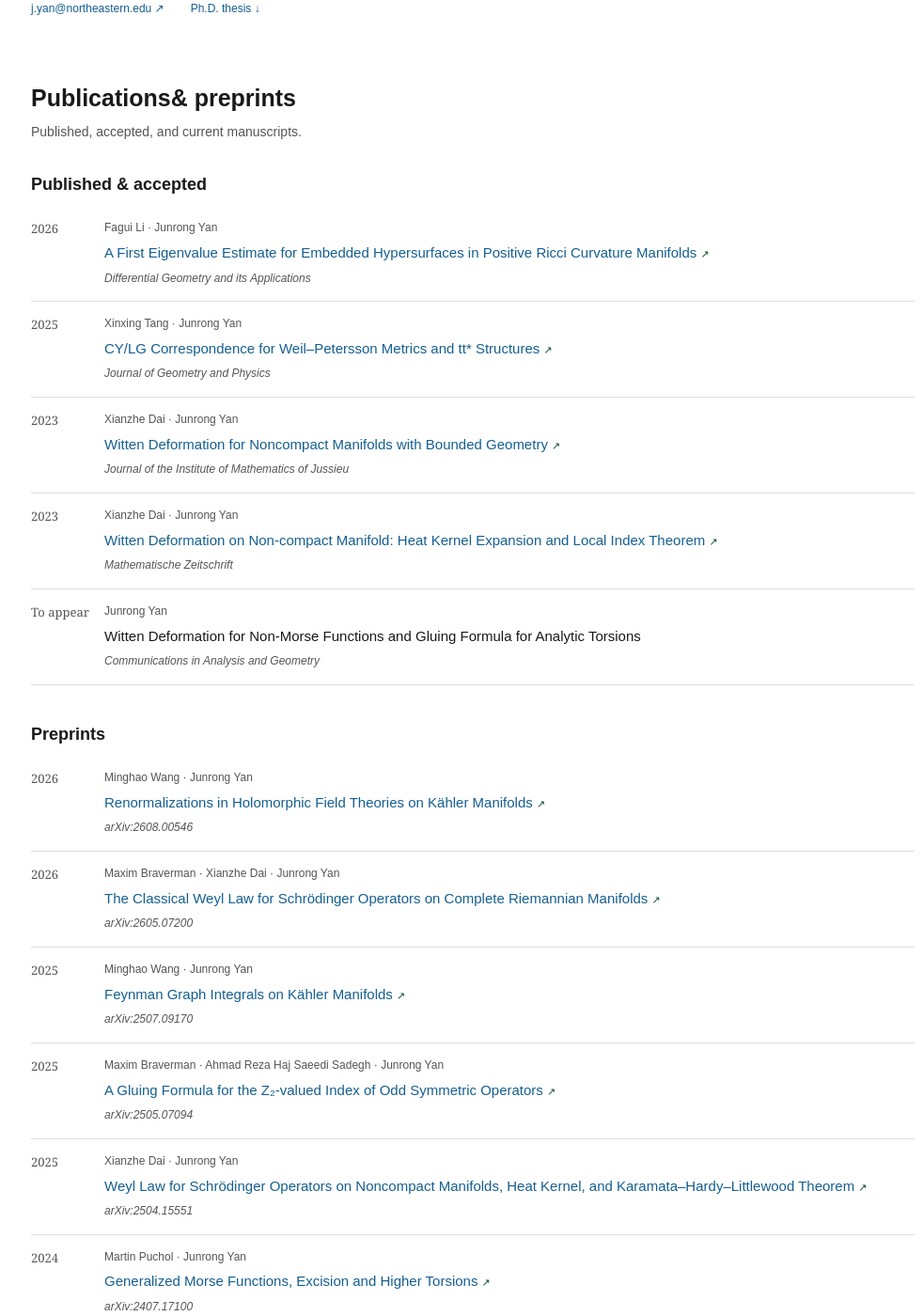
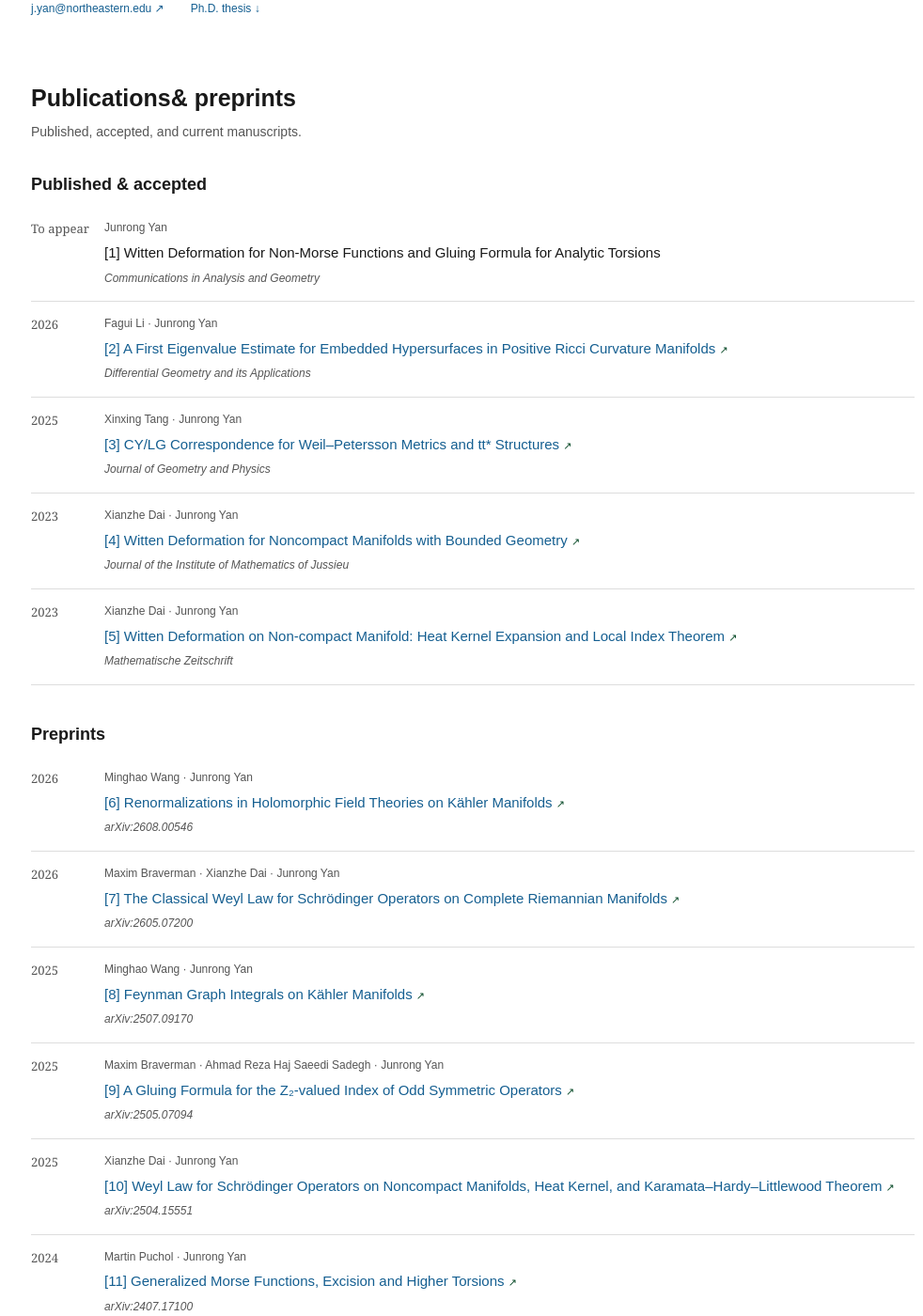
Before and after one commit to j-yan783/j-yan_math.github.io, a Jekyll site: the page index.html, which Jekyll copies as it is, in a window 1280 px wide and 1400 px high, scrolled down 644 px. Shown: the whole window at 94% size, without its empty margins (137-1119 px from the left). Built offline with Jekyll 4.4.1, drawn with Linux system fonts in a browser that asks for light colours; some of the changed text lies outside the part shown.

Commit message:
Update index.html

```diff
--- a/index.html
+++ b/index.html
@@ -26,19 +26,19 @@
     <article><span>05</span><div><h3>Feynman graph integrals</h3><p>Renormalization and holomorphic field theories on Kähler manifolds. Joint with Minghao Wang.</p></div></article>
   </div><a class="button outline" href="Research_Statement .pdf">Read research statement <span>↓</span></a></section>
   <section class="section papers" id="research"><div class="section-kicker"><span>02</span><p>Research</p></div><div class="papers-heading"><h2>Publications<br>&amp; <em>preprints</em></h2><p>Published, accepted, and current manuscripts.</p></div><h3 class="group-title">Published &amp; accepted <span>05</span></h3><div>
-    <article class="publication"><span class="pub-year">2026</span><div><p class="authors">Fagui Li · Junrong Yan</p><h3><a href="https://www.sciencedirect.com/science/article/abs/pii/S092622452600001X">A First Eigenvalue Estimate for Embedded Hypersurfaces in Positive Ricci Curvature Manifolds <span>↗</span></a></h3><p class="venue">Differential Geometry and its Applications</p></div></article>
-    <article class="publication"><span class="pub-year">2025</span><div><p class="authors">Xinxing Tang · Junrong Yan</p><h3><a href="https://www.sciencedirect.com/science/article/pii/S0393044025001299">CY/LG Correspondence for Weil–Petersson Metrics and tt* Structures <span>↗</span></a></h3><p class="venue">Journal of Geometry and Physics</p></div></article>
-    <article class="publication"><span class="pub-year">2023</span><div><p class="authors">Xianzhe Dai · Junrong Yan</p><h3><a href="https://doi.org/10.1017/S1474748021000232">Witten Deformation for Noncompact Manifolds with Bounded Geometry <span>↗</span></a></h3><p class="venue">Journal of the Institute of Mathematics of Jussieu</p></div></article>
-    <article class="publication"><span class="pub-year">2023</span><div><p class="authors">Xianzhe Dai · Junrong Yan</p><h3><a href="https://link.springer.com/article/10.1007/s00209-022-03150-0">Witten Deformation on Non-compact Manifold: Heat Kernel Expansion and Local Index Theorem <span>↗</span></a></h3><p class="venue">Mathematische Zeitschrift</p></div></article>
-    <article class="publication"><span class="pub-year">To appear</span><div><p class="authors">Junrong Yan</p><h3>Witten Deformation for Non-Morse Functions and Gluing Formula for Analytic Torsions</h3><p class="venue">Communications in Analysis and Geometry</p></div></article>
+    <article class="publication"><span class="pub-year">To appear</span><div><p class="authors">Junrong Yan</p><h3> [1] Witten Deformation for Non-Morse Functions and Gluing Formula for Analytic Torsions</h3><p class="venue">Communications in Analysis and Geometry</p></div></article>
+    <article class="publication"><span class="pub-year">2026</span><div><p class="authors">Fagui Li · Junrong Yan</p><h3><a href="https://www.sciencedirect.com/science/article/abs/pii/S092622452600001X"> [2] A First Eigenvalue Estimate for Embedded Hypersurfaces in Positive Ricci Curvature Manifolds <span>↗</span></a></h3><p class="venue">Differential Geometry and its Applications</p></div></article>
+    <article class="publication"><span class="pub-year">2025</span><div><p class="authors">Xinxing Tang · Junrong Yan</p><h3><a href="https://www.sciencedirect.com/science/article/pii/S0393044025001299"> [3] CY/LG Correspondence for Weil–Petersson Metrics and tt* Structures <span>↗</span></a></h3><p class="venue">Journal of Geometry and Physics</p></div></article>
+    <article class="publication"><span class="pub-year">2023</span><div><p class="authors">Xianzhe Dai · Junrong Yan</p><h3><a href="https://doi.org/10.1017/S1474748021000232"> [4] Witten Deformation for Noncompact Manifolds with Bounded Geometry <span>↗</span></a></h3><p class="venue">Journal of the Institute of Mathematics of Jussieu</p></div></article>
+    <article class="publication"><span class="pub-year">2023</span><div><p class="authors">Xianzhe Dai · Junrong Yan</p><h3><a href="https://link.springer.com/article/10.1007/s00209-022-03150-0"> [5] Witten Deformation on Non-compact Manifold: Heat Kernel Expansion and Local Index Theorem <span>↗</span></a></h3><p class="venue">Mathematische Zeitschrift</p></div></article>
   </div><h3 class="group-title preprint-title">Preprints <span>07</span></h3><div>
-    <article class="publication"><span class="pub-year">2026</span><div><p class="authors">Minghao Wang · Junrong Yan</p><h3><a href="https://arxiv.org/abs/2608.00546">Renormalizations in Holomorphic Field Theories on Kähler Manifolds <span>↗</span></a></h3><p class="venue">arXiv:2608.00546</p></div></article>
-    <article class="publication"><span class="pub-year">2026</span><div><p class="authors">Maxim Braverman · Xianzhe Dai · Junrong Yan</p><h3><a href="https://arxiv.org/abs/2605.07200">The Classical Weyl Law for Schrödinger Operators on Complete Riemannian Manifolds <span>↗</span></a></h3><p class="venue">arXiv:2605.07200</p></div></article>
-    <article class="publication"><span class="pub-year">2025</span><div><p class="authors">Minghao Wang · Junrong Yan</p><h3><a href="https://arxiv.org/abs/2507.09170">Feynman Graph Integrals on Kähler Manifolds <span>↗</span></a></h3><p class="venue">arXiv:2507.09170</p></div></article>
-    <article class="publication"><span class="pub-year">2025</span><div><p class="authors">Maxim Braverman · Ahmad Reza Haj Saeedi Sadegh · Junrong Yan</p><h3><a href="https://arxiv.org/abs/2505.07094">A Gluing Formula for the Z₂-valued Index of Odd Symmetric Operators <span>↗</span></a></h3><p class="venue">arXiv:2505.07094</p></div></article>
-    <article class="publication"><span class="pub-year">2025</span><div><p class="authors">Xianzhe Dai · Junrong Yan</p><h3><a href="https://arxiv.org/abs/2504.15551">Weyl Law for Schrödinger Operators on Noncompact Manifolds, Heat Kernel, and Karamata–Hardy–Littlewood Theorem <span>↗</span></a></h3><p class="venue">arXiv:2504.15551</p></div></article>
-    <article class="publication"><span class="pub-year">2024</span><div><p class="authors">Martin Puchol · Junrong Yan</p><h3><a href="https://arxiv.org/abs/2407.17100">Generalized Morse Functions, Excision and Higher Torsions <span>↗</span></a></h3><p class="venue">arXiv:2407.17100</p></div></article>
-    <article class="publication"><span class="pub-year">2023</span><div><p class="authors">Junrong Yan</p><h3><a href="https://arxiv.org/abs/2301.02591">A New Analytic Proof of Gluing Formula for Analytic Torsion Forms <span>↗</span></a></h3><p class="venue">arXiv:2301.02591</p></div></article>
+    <article class="publication"><span class="pub-year">2026</span><div><p class="authors">Minghao Wang · Junrong Yan</p><h3><a href="https://arxiv.org/abs/2608.00546"> [6] Renormalizations in Holomorphic Field Theories on Kähler Manifolds <span>↗</span></a></h3><p class="venue">arXiv:2608.00546</p></div></article>
+    <article class="publication"><span class="pub-year">2026</span><div><p class="authors">Maxim Braverman · Xianzhe Dai · Junrong Yan</p><h3><a href="https://arxiv.org/abs/2605.07200"> [7] The Classical Weyl Law for Schrödinger Operators on Complete Riemannian Manifolds <span>↗</span></a></h3><p class="venue">arXiv:2605.07200</p></div></article>
+    <article class="publication"><span class="pub-year">2025</span><div><p class="authors">Minghao Wang · Junrong Yan</p><h3><a href="https://arxiv.org/abs/2507.09170">[8] Feynman Graph Integrals on Kähler Manifolds <span>↗</span></a></h3><p class="venue">arXiv:2507.09170</p></div></article>
+    <article class="publication"><span class="pub-year">2025</span><div><p class="authors">Maxim Braverman · Ahmad Reza Haj Saeedi Sadegh · Junrong Yan</p><h3><a href="https://arxiv.org/abs/2505.07094"> [9] A Gluing Formula for the Z₂-valued Index of Odd Symmetric Operators <span>↗</span></a></h3><p class="venue">arXiv:2505.07094</p></div></article>
+    <article class="publication"><span class="pub-year">2025</span><div><p class="authors">Xianzhe Dai · Junrong Yan</p><h3><a href="https://arxiv.org/abs/2504.15551"> [10] Weyl Law for Schrödinger Operators on Noncompact Manifolds, Heat Kernel, and Karamata–Hardy–Littlewood Theorem <span>↗</span></a></h3><p class="venue">arXiv:2504.15551</p></div></article>
+    <article class="publication"><span class="pub-year">2024</span><div><p class="authors">Martin Puchol · Junrong Yan</p><h3><a href="https://arxiv.org/abs/2407.17100"> [11] Generalized Morse Functions, Excision and Higher Torsions <span>↗</span></a></h3><p class="venue">arXiv:2407.17100</p></div></article>
+    <article class="publication"><span class="pub-year">2023</span><div><p class="authors">Junrong Yan</p><h3><a href="https://arxiv.org/abs/2301.02591"> [12] A New Analytic Proof of Gluing Formula for Analytic Torsion Forms <span>↗</span></a></h3><p class="venue">arXiv:2301.02591</p></div></article>
   </div><div class="in-prep"><span>In preparation</span><p><strong>Xianzhe Dai · Junrong Yan.</strong> Analytic Torsion for Witten Deformation on Non-compact Manifolds.</p></div></section>
   <section class="section teaching" id="teaching"><div class="section-kicker"><span>04</span><p>Teaching</p></div><div class="teaching-grid"><div><h2>In the<br><em> classroom</em></h2><p>I value clear motivation, structural understanding, and the freedom to experiment with ideas.</p></div><div class="course-list"><h3>Instructor of record</h3>
     <article><span>Fall 2025</span><div><strong>MATH 7371 · Morse Theory</strong><p>Northeastern University</p></div></article><article><span>Fall 2025</span><div><strong>MATH 2331 · Linear Algebra</strong><p>Northeastern University</p></div></article><article><span>Spring 2025</span><div><strong>MATH 1342 · Calculus 2 for Science &amp; Engineering</strong><p>Northeastern University</p></div></article><article><span>Fall 2024</span><div><strong>MATH 1342 · Calculus 2 for Science &amp; Engineering</strong><p>Northeastern University</p></div></article><article><span>Winter 2024</span><div><strong>Calculus 2</strong><p>Peking University</p></div></article><article><span>Summer 2021</span><div><strong>MATH 3B · Calculus with Applications</strong><p>UC Santa Barbara</p></div></article>
```
